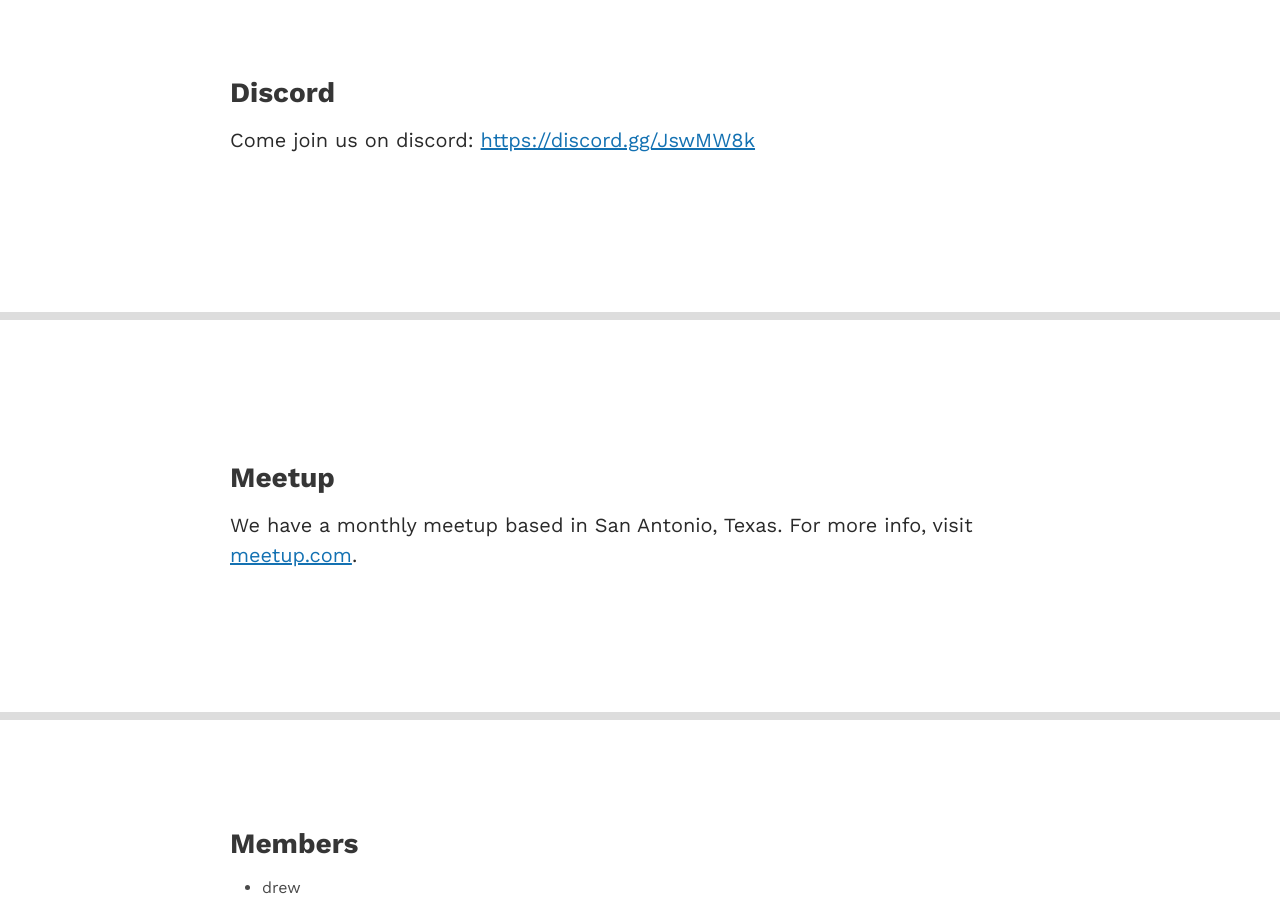
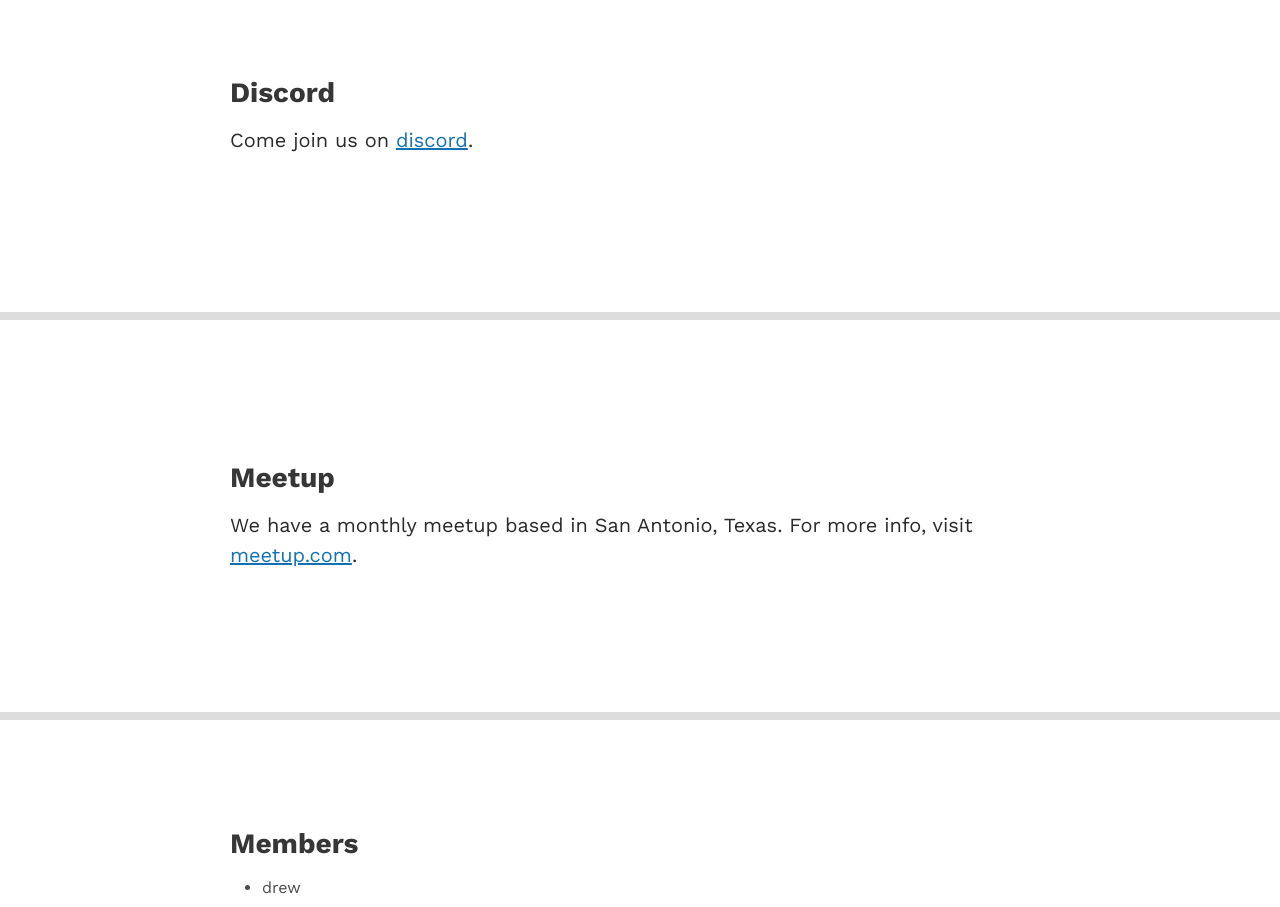
Before and after one commit to infinite-robots/infinite-robots-homepage, a Nuxt app: page / in a window 1280 px wide. Shown: the part 1280-2187 px from the top of the page. Built offline with nearby package versions, Linux system fonts and the light colour scheme.

Commit message:
Update Discord link and sentence.

```diff
--- a/components/home/AppDiscord.vue
+++ b/components/home/AppDiscord.vue
@@ -2,7 +2,7 @@
   <section class="home-section">
    <div class="content discord">
       <h2>Discord</h2>
-      <p>Come join us on discord: <a href="https://discord.gg/JswMW8k">https://discord.gg/JswMW8k</a></p>
+      <p>Come join us on <a href="https://discord.gg/WdWARZA">discord</a>.</p>
    </div>
   </section>
 </template>
```
